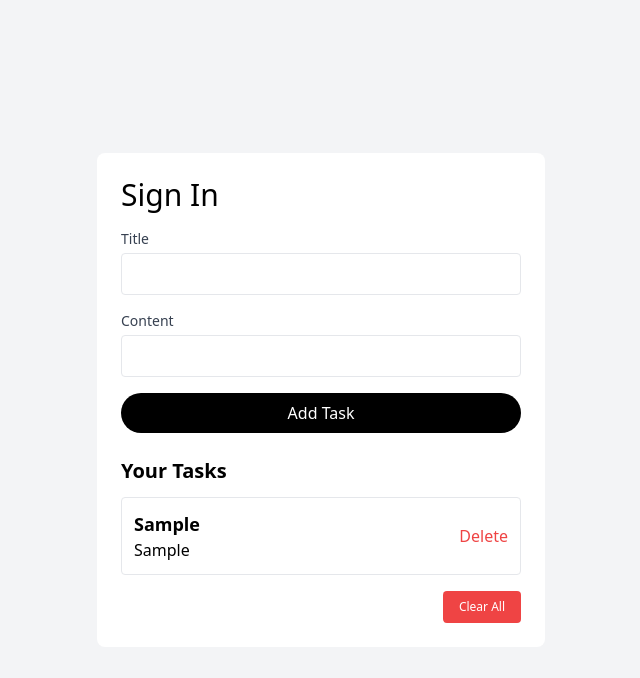
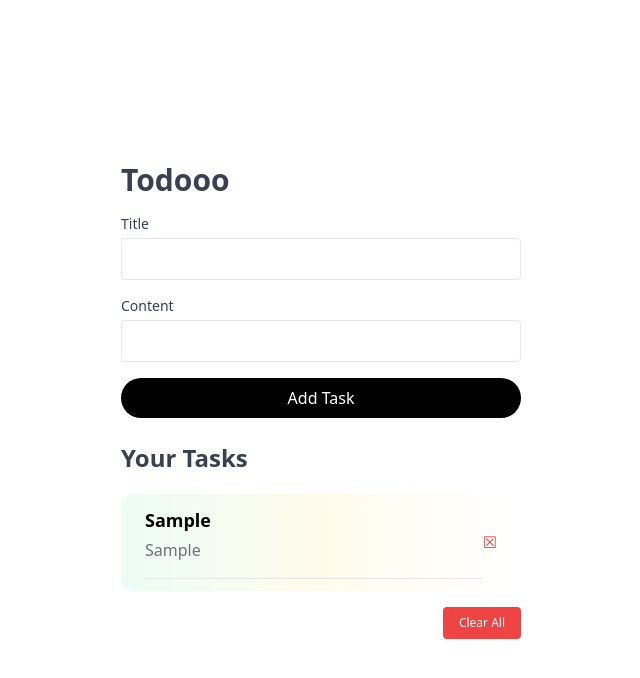
Before and after one commit to amartya2002/todo-pwa, a plain HTML site: page index.html in a window 1280 px wide. Both pictures are taken after typing "Sample", "Sample" into the empty fields and a click on the button "Add Task". Shown: the whole page, without its empty margins (319-959 px from the left). Drawn offline with nearby package versions, Linux system fonts and the light colour scheme.

Commit message:
style: Changed bg color

```diff
--- a/index.html
+++ b/index.html
@@ -5,11 +5,11 @@
   <meta name="viewport" content="width=device-width, initial-scale=1.0">
   <link href="https://cdn.jsdelivr.net/npm/tailwindcss@2.2.19/dist/tailwind.min.css" rel="stylesheet">
   <link href="styles.css" rel="stylesheet">
-  <title>To-Do List App</title>
+  <title>Todooo</title>
 </head>
-<body class="bg-gray-100 min-h-screen flex items-center justify-center">
+<body class="bg-gry-100 min-h-screen flex items-center justify-center">
   <div class="max-w-md w-full p-6 bg-white rounded-lg  animate-fadeInDown">
-    <h1 class="text-3xl font- mb-4">Sign In</h1>
+    <h1 class="text-3xl text-gray-700 font-semibold mb-4">Todooo</h1>
     <div class="mb-4">
       <label for="title" class="block text-sm font-medium text-gray-700">Title </label>
       <input id="title" type="text" class="mt-1 px-3 py-2 block w-full border rounded placeholder-gray-400 focus:ring-2 focus:ring-blue-500 transition duration-300">
@@ -19,9 +19,13 @@
       <input id="content" type="text" class="mt-1 px-3 py-2 block w-full border rounded placeholder-gray-400 focus:ring-2 focus:ring-blue-500 transition duration-300">
     </div>
     <button id="addBtn" class="bg-black text-white px-4 py-2 rounded-full w-full hover:opacity-90 focus:outline-none transition duration-300 transform">Add Task</button>
-    <div class="mt-6">
-      <h2 class="text-xl font-semibold mb-3">Your Tasks</h2>
-      <ul id="todoList" class="space-y-2"></ul>
+    <div class="mt-6 ">
+      <h2 class="text-2xl text-gray-700 font-semibold mb-5">Your Tasks</h2>
+
+      <div class="bg-gradient-to-r from-green-50 via-yellow-50  rounded-xl p-3 max-h-64 overflow-auto ">
+
+        <ul id="todoList" class="space-y-5    "></ul>
+      </div>
     </div>
     <div class="mt-4 flex justify-end space-x-4">
       <button id="clearBtn" class="bg-red-500 text-white px-4 py-2 rounded hover:bg-red-600 focus:outline-none transition duration-300 transform hover:scale-105 text-xs">Clear All</button>
@@ -30,11 +34,11 @@
 
   <div id="deleteModal" class="modal-overlay fixed inset-0 flex items-center justify-center hidden">
     <div class="modal-bg fixed inset-0 bg-gray-800 opacity-50"></div>
-    <div class="modal-content fixed bg-white p-6 rounded-lg shadow-lg max-w-sm animate-fadeIn">
-      <p class="text-lg font-semibold mb-3">Are you sure you want to clear all tasks?</p>
+    <div class="modal-content fixed bg-white pt-6 px-6 py-5 rounded-2xl shadow-xl max-w-md animate-fadeIn">
+      <p class="text-lg font-semibold mb-5">Are you sure you want to clear all tasks?</p>
       <div class="flex justify-end">
         <button id="cancelDeleteBtn" class="text-gray-500 hover:text-gray-700 focus:outline-none mr-4">Cancel</button>
-        <button id="confirmDeleteBtn" class="bg-red-500 text-white px-4 py-2 rounded hover:bg-red-600 focus:outline-none transition duration-300 transform hover:scale-105">Delete</button>
+        <button id="confirmDeleteBtn" class="bg-red-500 text-white px-4 py-1 shadow-sm rounded hover:bg-red-600 focus:outline-none transition duration-300 transform hover:scale-105">Delete</button>
       </div>
     </div>
   </div>
--- a/script.js
+++ b/script.js
@@ -12,13 +12,14 @@ document.addEventListener('DOMContentLoaded', () => {
     todoList.innerHTML = '';
     todos.forEach((todo, index) => {
       const todoItem = document.createElement('li');
-      todoItem.className = 'flex items-center justify-between p-3 border rounded';
+      todoItem.className = 'flex items-center justify-between px-3 cursor-pointer   ';
       todoItem.innerHTML = `
-        <div class="flex-grow">
-          <h3 class="text-lg font-semibold">${todo.title || ''}</h3>
-          <p>${todo.content}</p>
+        <div class="flex-grow ">
+          <h3 class="text-lg font-semibold ">${todo.title || ''}</h3>
+          <p class="  text-gray-500 pr-4 py-1">${todo.content}</p>
+          <hr class="mt-3"></hr>
         </div>
-        <button data-index="${index}" class="text-red-500 hover:text-red-700 focus:outline-none delete-btn">Delete</button>
+        <button data-index="${index}" class="text-red-500 hover:text-red-700 focus:outline-none delete-btn">&#x2612;</button>
       `;
       todoList.appendChild(todoItem);
     });
```
